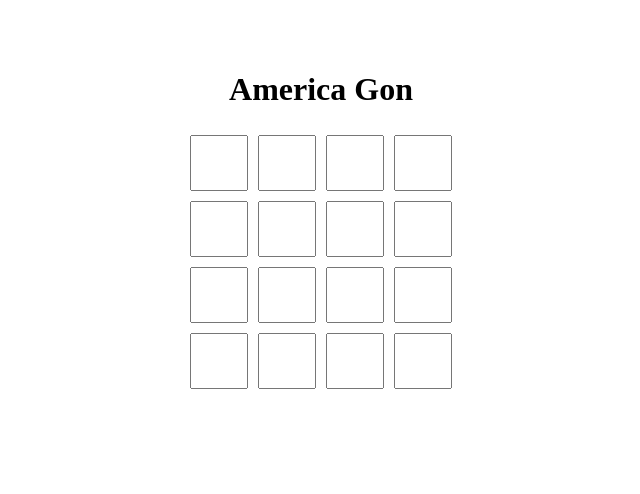
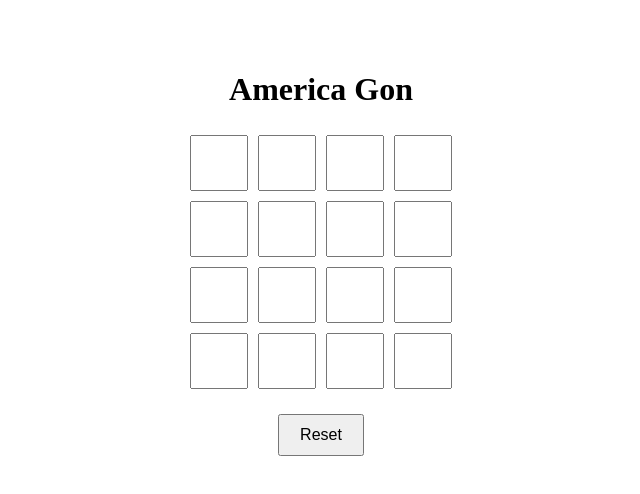
Before and after one commit to pirosiki002/americagon, a Next.js app: page / in a window 1280 px wide. Shown: the top 494 px of the page, without its empty margins (319-959 px from the left). Built offline with nearby package versions, Linux system fonts and the light colour scheme.

Commit message:
💄 add Reset button

```diff
--- a/src/components/inputTable.tsx
+++ b/src/components/InputTable/index.tsx
@@ -1,18 +1,16 @@
 // components/inputTable.tsx
-
-import { useState } from "react";
 import styles from "./inputTable.module.css";
 
-type Props = {
-  size?: number;
+type InputTableProps = {
+  size: number;
+  board: string[][];
+  setBoard: React.Dispatch<React.SetStateAction<string[][]>>;
 };
 
-const InputTable: React.FC<Props> = ({ size = 4 }) => {
+const InputTable: React.FC<InputTableProps> = ({ size, board, setBoard }) => {
   const initialBoard = Array(size)
     .fill("")
     .map(() => Array(size).fill(""));
-
-  const [board, setBoard] = useState(initialBoard);
 
   const handleInputChange = (
     rowIndex: number,
--- /dev/null
+++ b/src/components/ResetButton/ResetButton.module.css
@@ -0,0 +1,6 @@
+.button {
+  margin-top: 20px;
+  padding: 10px 20px;
+  font-size: 16px;
+  cursor: pointer;
+}
--- /dev/null
+++ b/src/components/ResetButton/index.tsx
@@ -0,0 +1,16 @@
+import React from "react";
+import styles from "./ResetButton.module.css";
+
+type Props = {
+  onReset: () => void;
+};
+
+const ResetButton: React.FC<Props> = ({ onReset }) => {
+  return (
+    <button onClick={onReset} className={styles.button}>
+      Reset
+    </button>
+  );
+};
+
+export default ResetButton;
--- a/src/pages/index.tsx
+++ b/src/pages/index.tsx
@@ -1,13 +1,27 @@
-// pages/index.tsx
-
-import InputTable from "../components/inputTable";
+import React, { useState } from "react";
+import InputTable from "src/components/InputTable";
+import ResetButton from "../components/ResetButton";
 import styles from "./index.module.css";
 
+const createInitialBoard = (size: number) => {
+  return Array(size)
+    .fill("")
+    .map(() => Array(size).fill(""));
+};
+
 export default function Home() {
+  const size = 4;
+  const [board, setBoard] = useState(createInitialBoard(size));
+
+  const handleReset = () => {
+    setBoard(createInitialBoard(size));
+  };
+
   return (
     <div className={styles.container}>
       <h1>America Gon</h1>
-      <InputTable size={4} />
+      <InputTable size={size} board={board} setBoard={setBoard} />
+      <ResetButton onReset={handleReset} />
     </div>
   );
 }
```
Also changed, not shown: src/components/InputTable/InputTable.module.css (renamed from src/components/inputTable.module.css).
